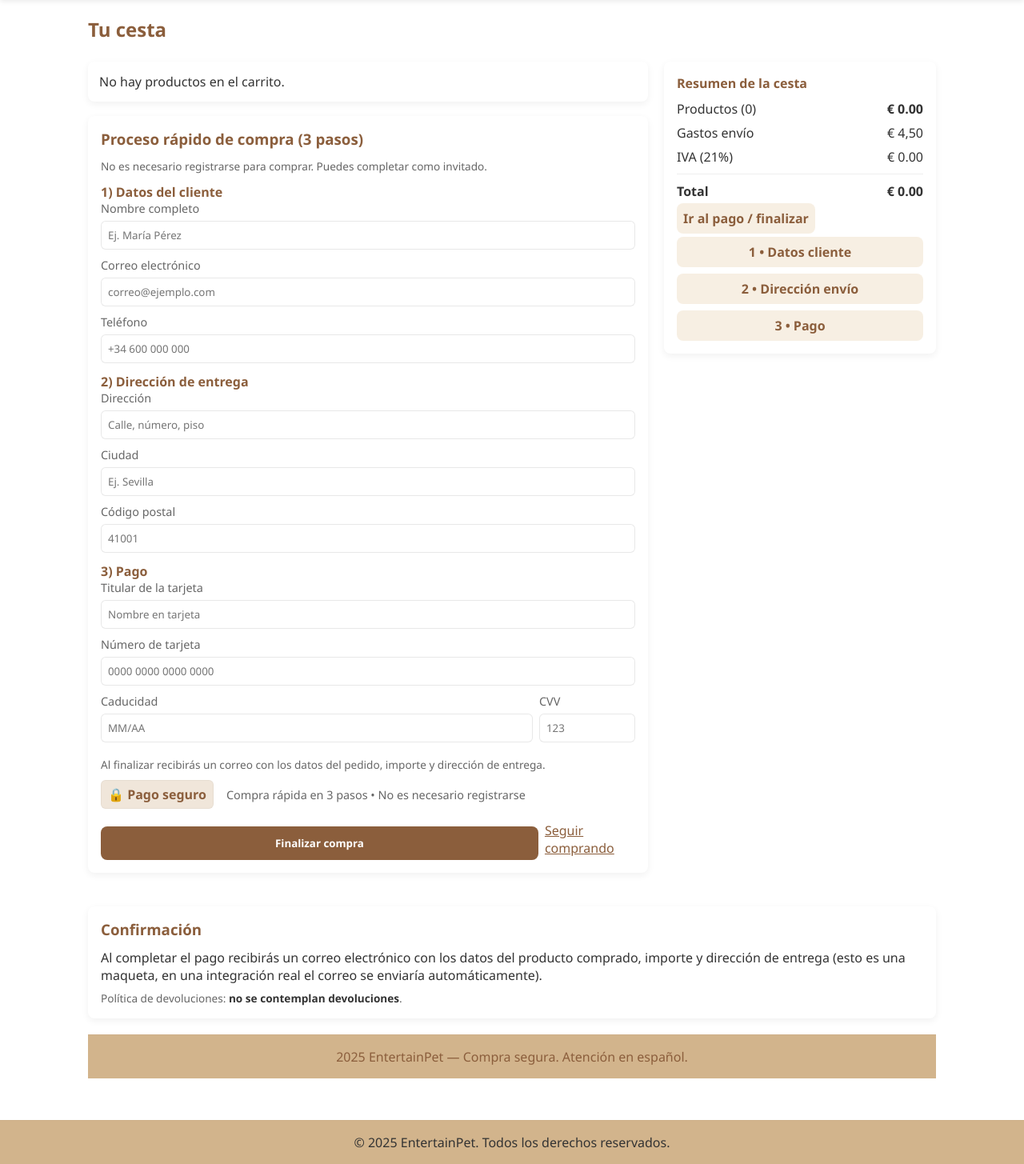
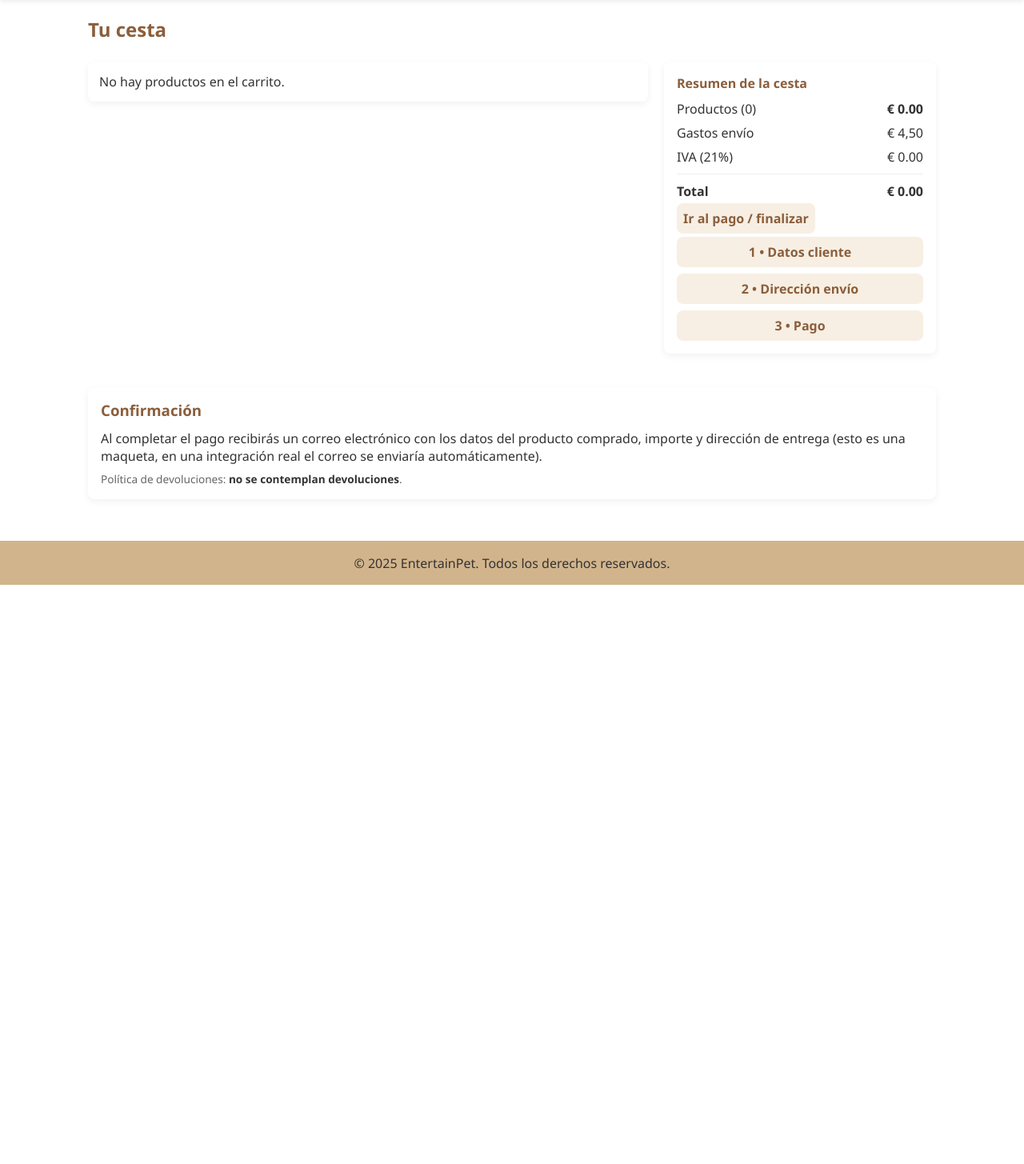
Before and after one commit to EntertainPet/webshop, a Django app: page /carrito/ in a window 1280 px wide. Shown: the part 60-1515 px from the top of the page at 80% size. After the commit the page ends 791 px from the top, so only its background shows below. Run offline with Django 5.2, Linux system fonts and the light colour scheme; parts of the project's set-up code (start-up, migrations or seed data) failed here and were passed over.

Commit message:
fix: merge errors

```diff
--- a/home/templates/cart.html
+++ b/home/templates/cart.html
@@ -86,80 +86,6 @@
           {% endif %}
         {% endif %}
       </div>
-
-      <div style="margin-top:18px" class="checkout-section">
-        <h3>Proceso rápido de compra (3 pasos)</h3>
-        <p class="small-note">No es necesario registrarse para comprar. Puedes completar como invitado.</p>
-
-        <form action="#" method="post" aria-label="Checkout form">
-          {% csrf_token %}
-          <div style="margin-top:12px">
-            <h4 style="color:var(--marron-oscuro)">1) Datos del cliente</h4>
-            <div class="field">
-              <label for="nombre">Nombre completo</label>
-              <input id="nombre" name="nombre" type="text" placeholder="Ej. María Pérez" required>
-            </div>
-            <div class="field">
-              <label for="email">Correo electrónico</label>
-              <input id="email" name="email" type="email" placeholder="correo@ejemplo.com" required>
-            </div>
-            <div class="field">
-              <label for="telefono">Teléfono</label>
-              <input id="telefono" name="telefono" type="tel" placeholder="+34 600 000 000">
-            </div>
-          </div>
-
-          <div style="margin-top:12px">
-            <h4 style="color:var(--marron-oscuro)">2) Dirección de entrega</h4>
-            <div class="field">
-              <label for="direccion">Dirección</label>
-              <input id="direccion" name="direccion" type="text" placeholder="Calle, número, piso" required>
-            </div>
-            <div class="field">
-              <label for="ciudad">Ciudad</label>
-              <input id="ciudad" name="ciudad" type="text" placeholder="Ej. Sevilla" required>
-            </div>
-            <div class="field">
-              <label for="cp">Código postal</label>
-              <input id="cp" name="cp" type="text" placeholder="41001" required>
-            </div>
-          </div>
-
-          <div style="margin-top:12px">
-            <h4 style="color:var(--marron-oscuro)">3) Pago</h4>
-            <div class="field">
-              <label for="cardname">Titular de la tarjeta</label>
-              <input id="cardname" name="cardname" type="text" placeholder="Nombre en tarjeta" required>
-            </div>
-            <div class="field">
-              <label for="cardnumber">Número de tarjeta</label>
-              <input id="cardnumber" name="cardnumber" type="text" placeholder="0000 0000 0000 0000" required>
-            </div>
-            <div style="display:flex;gap:8px">
-              <div style="flex:1" class="field">
-                <label for="exp">Caducidad</label>
-                <input id="exp" name="exp" type="text" placeholder="MM/AA" required>
-              </div>
-              <div style="width:120px" class="field">
-                <label for="cvv">CVV</label>
-                <input id="cvv" name="cvv" type="text" placeholder="123" required>
-              </div>
-            </div>
-
-            <p class="small-note">Al finalizar recibirás un correo con los datos del pedido, importe y dirección de entrega.</p>
-
-            <div class="security-row">
-              <div class="badge">🔒 Pago seguro</div>
-              <div style="font-size:0.9rem;color:var(--gris);margin-left:8px">Compra rápida en 3 pasos • No es necesario registrarse</div>
-            </div>
-
-            <div style="margin-top:12px;display:flex;gap:8px">
-              <button type="submit" class="add-btn">Finalizar compra</button>
-              <a href="{% url 'home:catalogo' %}" style="align-self:center;text-decoration:underline;color:var(--marron-oscuro)">Seguir comprando</a>
-            </div>
-          </div>
-        </form>
-      </div>
     </section>
 
     <aside class="order-summary">
@@ -189,8 +115,4 @@
       <p class="small-note" style="margin-top:8px;color:var(--gris)">Política de devoluciones: <strong>no se contemplan devoluciones</strong>.</p>
     </div>
   </section>
-
-  <footer class="footer" style="margin-top:20px">
-    2025 EntertainPet — Compra segura. Atención en español.
-  </footer>
 {% endblock %}
--- a/home/views.py
+++ b/home/views.py
@@ -9,7 +9,7 @@ from django.views.decorators.csrf import csrf_exempt
 
 import uuid
 
-from .forms import ClienteRegistrationForm, ClienteLoginForm
+from .forms import ClienteRegistrationForm
 from .models import Categoria, Producto, Carrito, ItemCarrito, Pedido, ItemPedido
 
 
```
Also changed, not shown: db.sqlite3, home/migrations/0001_initial.py.
